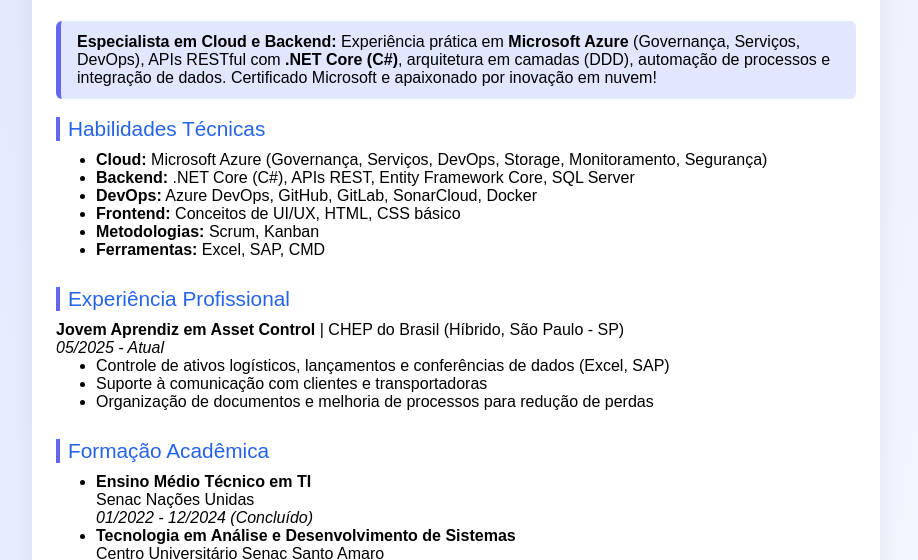
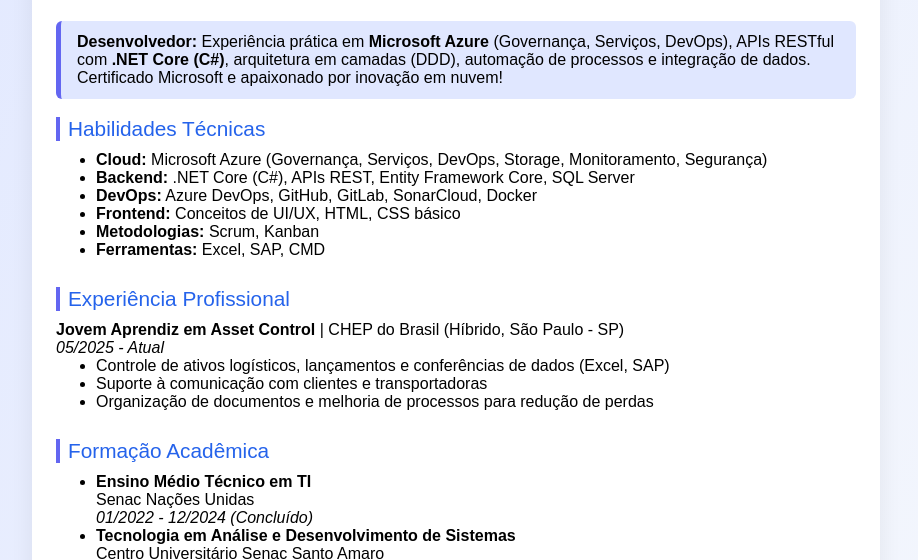
Before and after one commit to adelungue7/curriculo, a plain HTML site: page index.html in a window 1280 px wide. Shown: the part 266-826 px from the top of the page, without its empty margins (184-1102 px from the left). Drawn offline with Linux system fonts and the light colour scheme.

Commit message:
curriculo

```diff
--- a/index.html
+++ b/index.html
@@ -124,7 +124,7 @@
         </div>
 
         <div class="section highlight">
-            <strong>Especialista em Cloud e Backend:</strong> Experiência prática em <b>Microsoft Azure</b> (Governança, Serviços, DevOps), APIs RESTful com <b>.NET Core (C#)</b>, arquitetura em camadas (DDD), automação de processos e integração de dados. Certificado Microsoft e apaixonado por inovação em nuvem!
+            <strong>Desenvolvedor:</strong> Experiência prática em <b>Microsoft Azure</b> (Governança, Serviços, DevOps), APIs RESTful com <b>.NET Core (C#)</b>, arquitetura em camadas (DDD), automação de processos e integração de dados. Certificado Microsoft e apaixonado por inovação em nuvem!
         </div>
 
         <div class="section">
```
